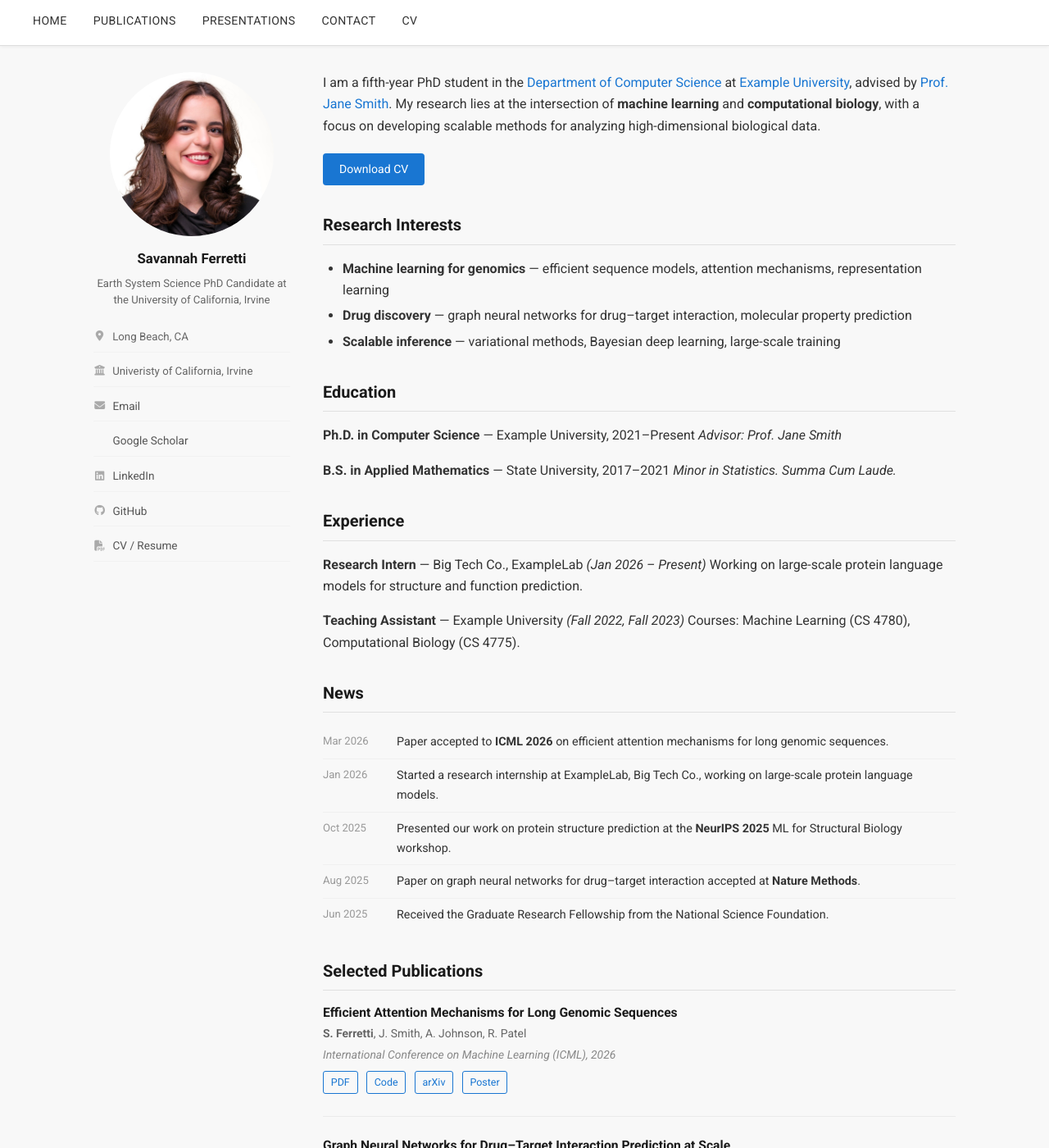
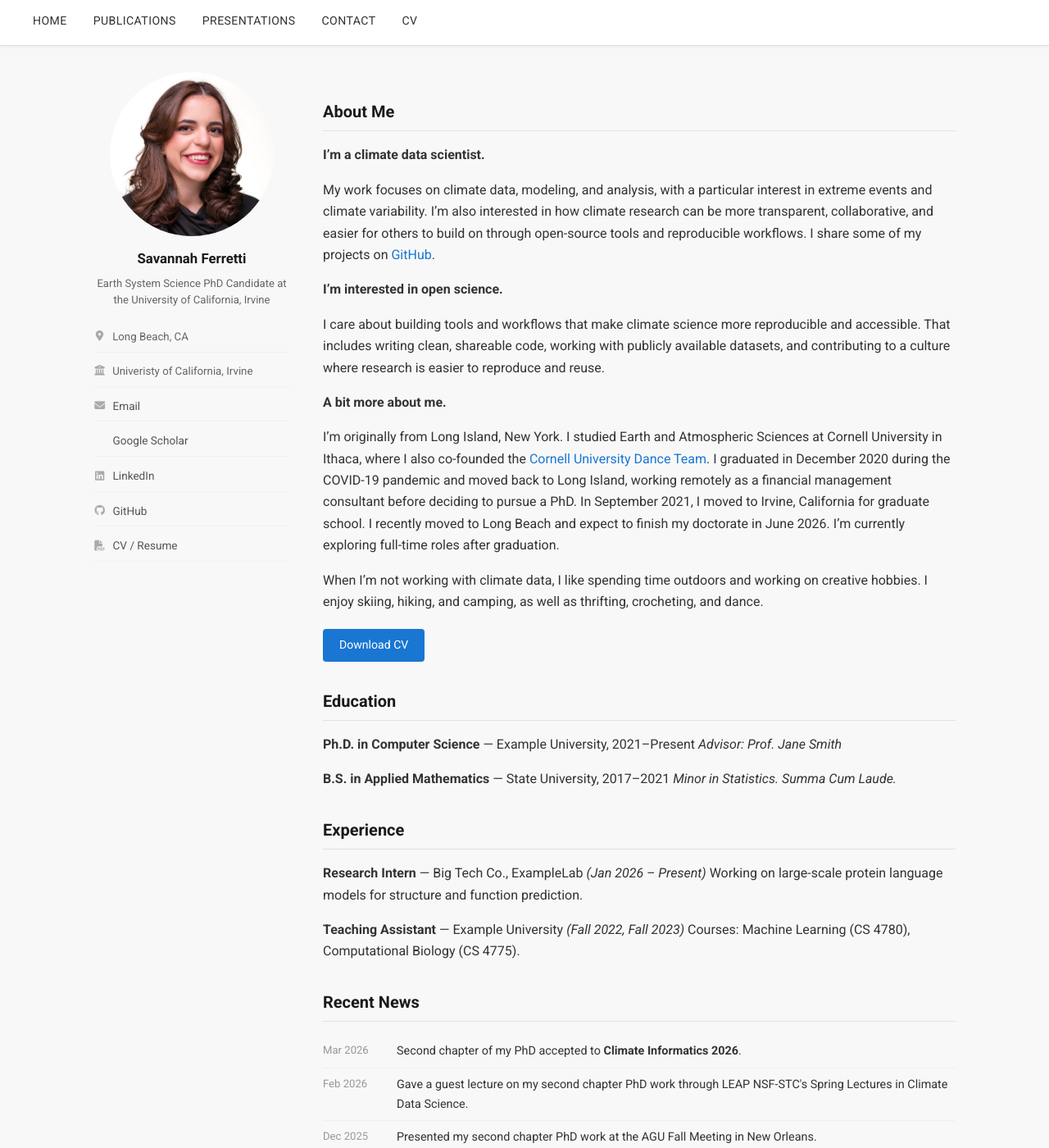
Before and after one commit to savannahferretti/savannahferretti.github.io, a Jekyll site: the page built from pages/index.md, in a window 1280 px wide and 1400 px high. Shown: the whole window at 82% size. Built offline with Jekyll 4.4.1, drawn with Linux system fonts in a browser that asks for light colours; a style sheet for code colours, icons or effects is not loaded; some of the changed text lies outside the part shown.

Commit message:
Update index.md

```diff
--- a/pages/index.md
+++ b/pages/index.md
@@ -4,15 +4,24 @@ title: Home
 permalink: /
 ---
 
-I am a fifth-year PhD student in the [Department of Computer Science](/) at [Example University](/), advised by [Prof. Jane Smith](/). My research lies at the intersection of **machine learning** and **computational biology**, with a focus on developing scalable methods for analyzing high-dimensional biological data.
+## About Me
+
+**I'm a climate data scientist.**
+
+My work focuses on climate data, modeling, and analysis, with a particular interest in extreme events and climate variability. I’m also interested in how climate research can be more transparent, collaborative, and easier for others to build on through open-source tools and reproducible workflows. I share some of my projects on [GitHub](https://github.com/savannahferretti).
+
+**I’m interested in open science.**
+
+I care about building tools and workflows that make climate science more reproducible and accessible. That includes writing clean, shareable code, working with publicly available datasets, and contributing to a culture where research is easier to reproduce and reuse.
+
+**A bit more about me.**
+
+I’m originally from Long Island, New York. I studied Earth and Atmospheric Sciences at Cornell University in Ithaca, where I also co-founded the [Cornell University Dance Team](https://cornell.campusgroups.com/cudt/home/). I graduated in December 2020 during the COVID-19 pandemic and moved back to Long Island, working remotely as a financial management consultant before deciding to pursue a PhD. In September 2021, I moved to Irvine, California for graduate school. I recently moved to Long Beach and expect to finish my doctorate in June 2026. I’m currently exploring full-time roles after graduation.
+
+When I’m not working with climate data, I like spending time outdoors and working on creative hobbies. I enjoy skiing, hiking, and camping, as well as thrifting, crocheting, and dance.
 
 [Download CV](/files/resume.pdf){: .button }
 
-## Research Interests
-
-- **Machine learning for genomics** — efficient sequence models, attention mechanisms, representation learning
-- **Drug discovery** — graph neural networks for drug–target interaction, molecular property prediction
-- **Scalable inference** — variational methods, Bayesian deep learning, large-scale training
 
 ## Education
 
@@ -30,28 +39,24 @@ Working on large-scale protein language models for structure and function predic
 **Teaching Assistant** — Example University *(Fall 2022, Fall 2023)*
 Courses: Machine Learning (CS 4780), Computational Biology (CS 4775).
 
-## News
+## Recent News
 
 <table class="news-table">
   <tr>
     <td>Mar 2026</td>
-    <td>Paper accepted to <strong>ICML 2026</strong> on efficient attention mechanisms for long genomic sequences.</td>
+    <td>Second chapter of my PhD accepted to <strong>Climate Informatics 2026</strong>.</td>
   </tr>
   <tr>
-    <td>Jan 2026</td>
-    <td>Started a research internship at ExampleLab, Big Tech Co., working on large-scale protein language models.</td>
+    <td>Feb 2026</td>
+    <td>Gave a guest lecture on my second chapter PhD work through LEAP NSF-STC's Spring Lectures in Climate Data Science.</td>
   </tr>
   <tr>
-    <td>Oct 2025</td>
-    <td>Presented our work on protein structure prediction at the <strong>NeurIPS 2025</strong> ML for Structural Biology workshop.</td>
+    <td>Dec 2025</td>
+    <td>Presented my second chapter PhD work at the AGU Fall Meeting in New Orleans.</td>
   </tr>
   <tr>
-    <td>Aug 2025</td>
-    <td>Paper on graph neural networks for drug–target interaction accepted at <strong>Nature Methods</strong>.</td>
-  </tr>
-  <tr>
-    <td>Jun 2025</td>
-    <td>Received the Graduate Research Fellowship from the National Science Foundation.</td>
+    <td>Aug 2025 </td>
+    <td>First chapter of my PhD was published in <strong>Geophysical Research Letters</strong>.</td>
   </tr>
 </table>
 
```
